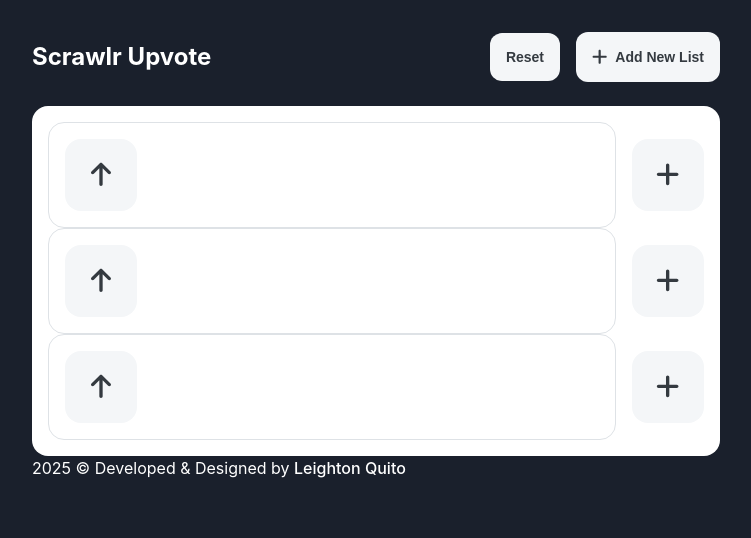
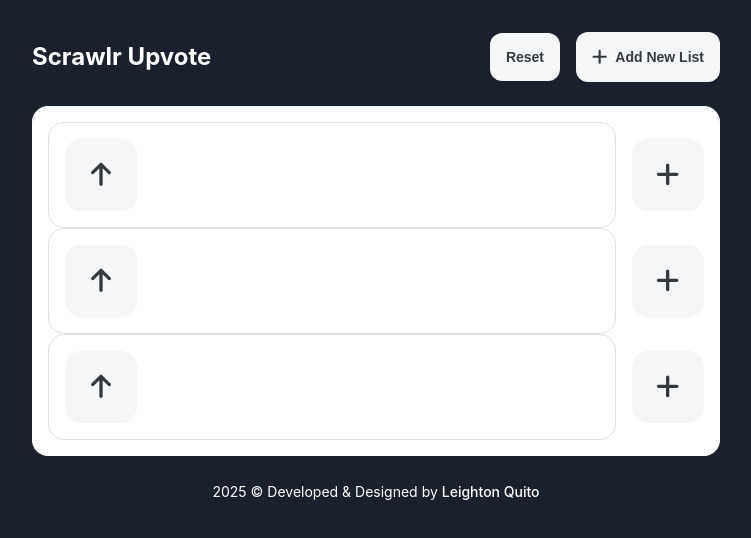
Before and after one commit to iamleigh/scrawlr-upvote, a React (Vite) app: page / in a window 1280 px wide. Shown: the top 538 px of the page, without its empty margins (264-1015 px from the left). Built offline with nearby package versions, Linux system fonts and the light colour scheme.

Commit message:
feat(footer): Update molecule component styles

```diff
--- a/src/components/molecules/Footer/Footer.module.scss
+++ b/src/components/molecules/Footer/Footer.module.scss
@@ -0,0 +1,8 @@
+@use "../../../assets/scss/utils.scss" as *;
+
+.suc-footer {
+    margin-top: $spacing-lg;
+    font-size: 14px;
+    line-height: 24px;
+    text-align: center;
+}
```
